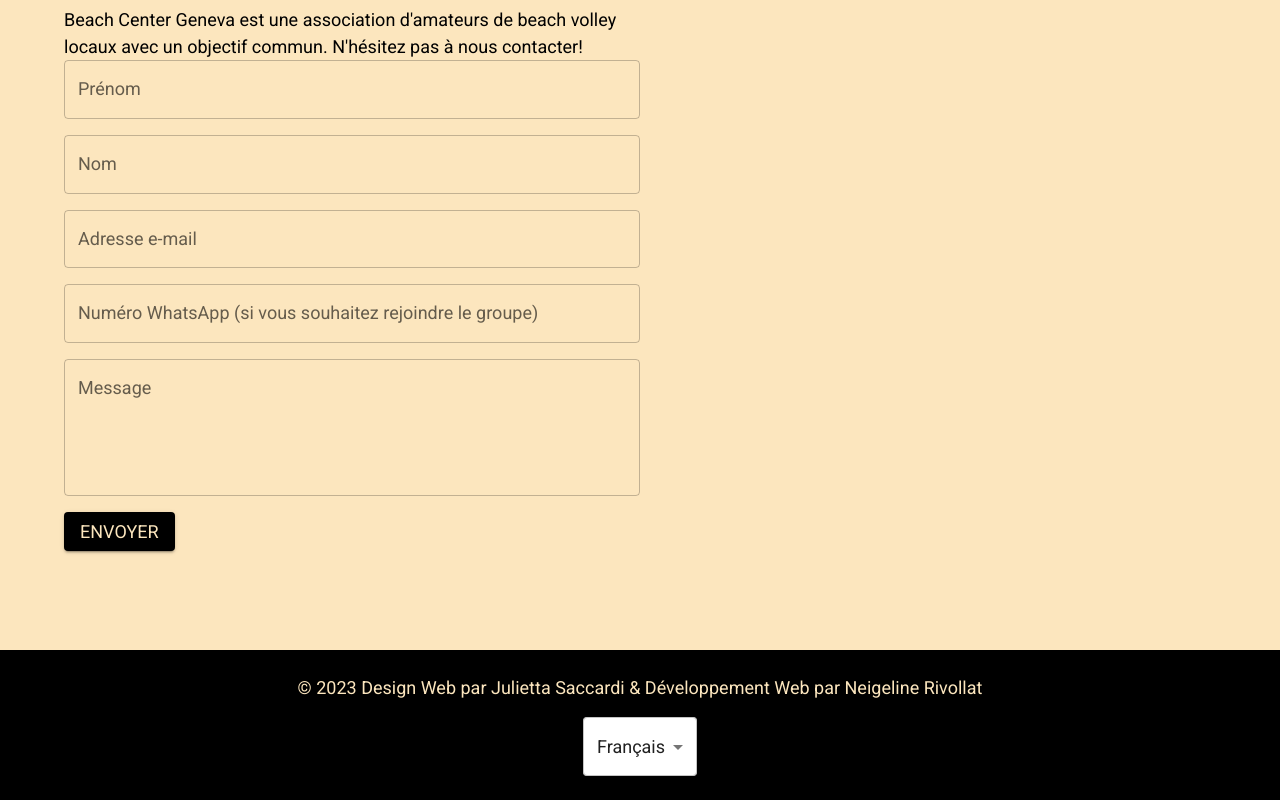
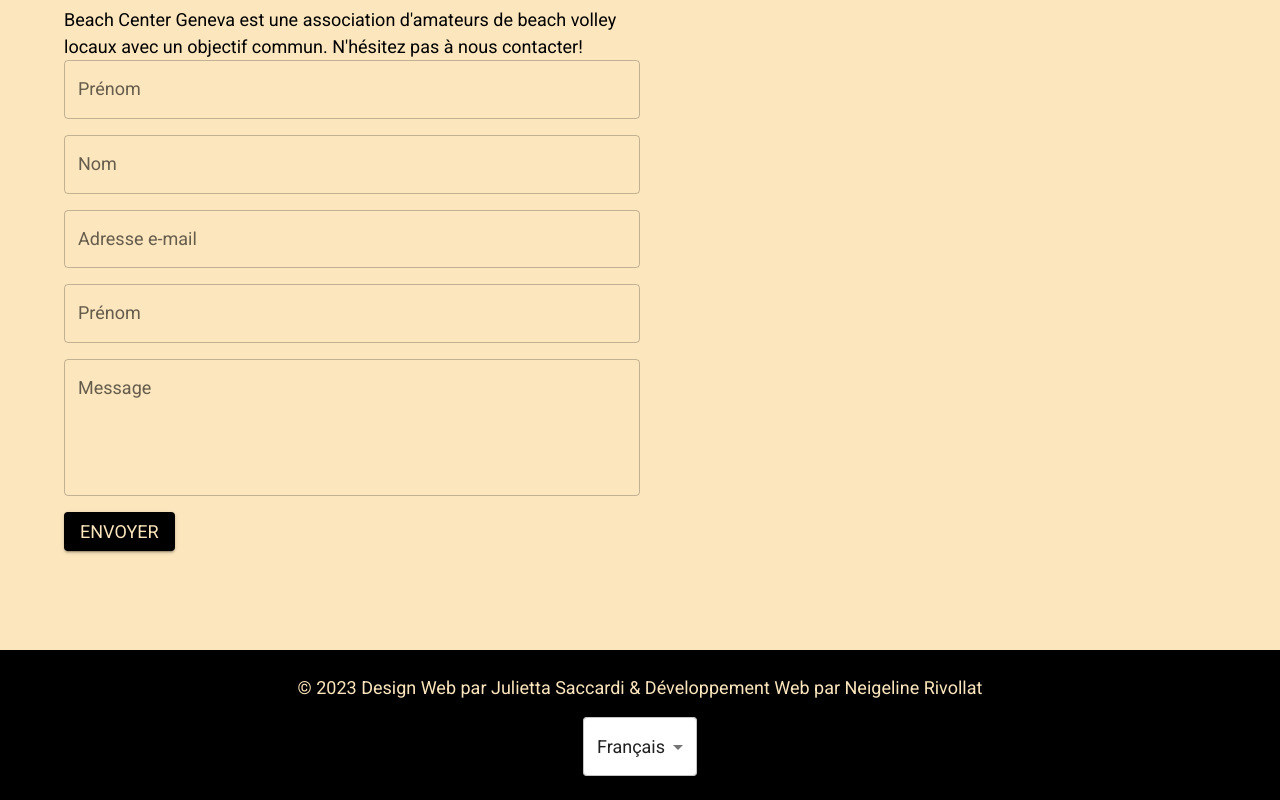
Before and after one commit to matrice-one/bhge_react, a React (Create React App) app: page / in a window 1280 px wide. Shown: the part 5256-6056 px from the top of the page. Built offline with nearby package versions, Linux system fonts and the light colour scheme; a web font is replaced by a local one.

Commit message:
starts implem django backend

```diff
--- a/package.json
+++ b/package.json
@@ -11,6 +11,7 @@
     "@testing-library/jest-dom": "^5.16.5",
     "@testing-library/react": "^13.4.0",
     "@testing-library/user-event": "^13.5.0",
+    "axios": "^1.5.1",
     "i18next": "^23.5.1",
     "prop-types": "^15.8.1",
     "react": "^18.2.0",
--- a/src/components/ContactFormSection.js
+++ b/src/components/ContactFormSection.js
@@ -1,11 +1,34 @@
+import React, { useState } from 'react';
+import axios from 'axios';
 import { Box, TextField, Button, Grid, Typography, Container } from "@mui/material";
-import { useForm, ValidationError } from '@formspree/react';
 import FullHeightSection from './reusable_components/FullHeightSection';
 import { useTranslation } from "react-i18next";
 
 function ContactFormSection() {
-  const [state, handleSubmit] = useForm("moqoqnpz"); // replace "moqoqnpz" with your form ID
+  const [formData, setFormData] = useState({});
+  const [isSubmitted, setIsSubmitted] = useState(false);
   const { t } = useTranslation();
+
+  const handleSubmit = async (e) => {
+    e.preventDefault();
+    try {
+      const response = await axios.post('http://127.0.0.1:8000/contact-form/', formData);
+      if (response.status === 201) {
+        setIsSubmitted(true);
+      }
+    } catch (error) {
+      console.error("There was an error submitting the form", error);
+      setIsSubmitted(false);
+    }
+  };
+
+  const handleChange = (e) => {
+    setFormData({
+      ...formData,
+      [e.target.name]: e.target.value
+    });
+  };
+
   return(
     <div id="contactussection">
     <Box p={4} bgcolor={"primary.main"}>
@@ -17,27 +40,55 @@ function ContactFormSection() {
               <Typography variant='h3' gutterBottom >{t("ContactFormSection.contactUs")}</Typography>
               <Box pt={6}>
               <Typography variant='body1'>{t("ContactFormSection.description")}</Typography>
-              {state.succeeded ? (
+              {isSubmitted ? (
                 <Typography color={'tertiary'} variant='h5'>{t("ContactFormSection.successMessage")}</Typography>
-              ) : (
+                ) : (
                 <form noValidate autoComplete="off" onSubmit={handleSubmit}>
-                  <TextField id="first-name" name="firstname" label={t("ContactFormSection.firstName")} variant="outlined" fullWidth
-                  sx={{ mb: 2, borderRadius: '5px', fontFamily: "body1.fontFamily" }} />
-                  <TextField id="last-name" name="lasttname" label={t("ContactFormSection.lastName")} variant="outlined" fullWidth
-                  sx={{ mb: 2, borderRadius: '5px', fontFamily:  "body1.fontFamily" }} />
-                  <TextField id="email" name="email" type="email" label={t("ContactFormSection.email")} variant="outlined" fullWidth
-                  sx={{ mb: 2, borderRadius: '5px', fontFamily:  "body1.fontFamily" }} />
-                  <TextField id="whatsapp" name="phone" label={t("ContactFormSection.whatsapp")} variant="outlined" fullWidth
-                  sx={{ mb: 2, borderRadius: '5px', fontFamily:  "body1.fontFamily" }} />
+                  <TextField
+                    id="first-name"
+                    name="first_name"  // Make sure this matches your Django model field names
+                    label={t("ContactFormSection.firstName")}
+                    variant="outlined"
+                    fullWidth
+                    onChange={handleChange}
+                    sx={{ mb: 2, borderRadius: '5px', fontFamily: "body1.fontFamily" }}
+                  />
+                  <TextField
+                    id="last-name"
+                    name="last_name"
+                    label={t("ContactFormSection.lastName")}
+                    variant="outlined"
+                    fullWidth
+                    onChange={handleChange}
+                    sx={{ mb: 2, borderRadius: '5px', fontFamily: "body1.fontFamily" }}
+                  />
+                  <TextField
+                    id="email"
+                    name="email"
+                    label={t("ContactFormSection.email")}
+                    variant="outlined"
+                    fullWidth
+                    onChange={handleChange}
+                    sx={{ mb: 2, borderRadius: '5px', fontFamily: "body1.fontFamily" }}
+                  />
+                  <TextField
+                    id="whatsapp"
+                    name="phone_number"
+                    label={t("ContactFormSection.firstName")}
+                    variant="outlined"whatsapp
+                    fullWidth
+                    onChange={handleChange}
+                    sx={{ mb: 2, borderRadius: '5px', fontFamily: "body1.fontFamily" }}
+                  />
                   <TextField id="message" name="message"  label={t("ContactFormSection.message")} variant="outlined" multiline rows={4} fullWidth
-                      sx={{ mb: 2, borderRadius: '5px', fontFamily: "body1.fontFamily" }} />
-                  <ValidationError prefix="Email" field="email" errors={state.errors} />
-                  <ValidationError prefix="Message" field="message" errors={state.errors} />
-                  <Button variant="contained" color="tertiary" type="submit" disabled={state.submitting}>
-                    <Typography color={"primary"}>{t("ContactFormSection.submit")}</Typography>
-                  </Button>
-                </form>
+                      onChange={handleChange} sx={{ mb: 2, borderRadius: '5px', fontFamily: "body1.fontFamily" }} />
+                  <Button variant="contained" color="tertiary" type="submit">
+                      <Typography color={"primary"}>{t("ContactFormSection.submit")}</Typography>
+                    </Button>
+                  </form>
               )}
+
+
               </Box>
           </Grid>
         </Grid>
```
Also changed, not shown: 1 other file (tests, documents, lock files or other folders).
